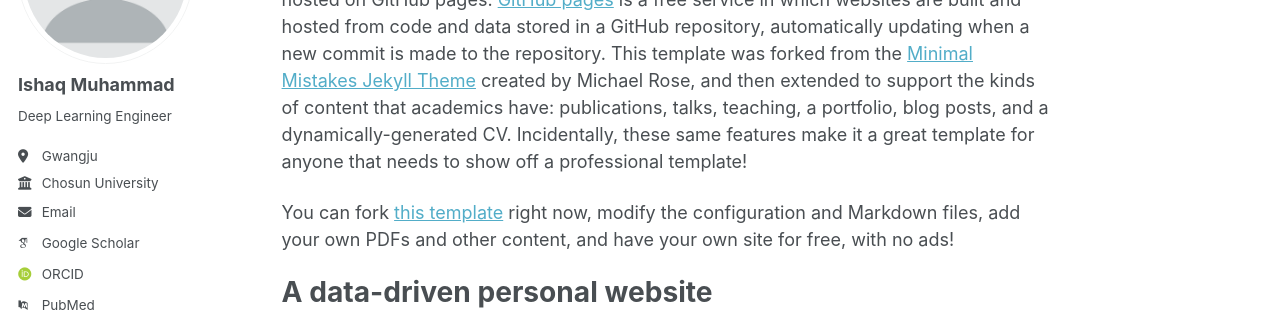
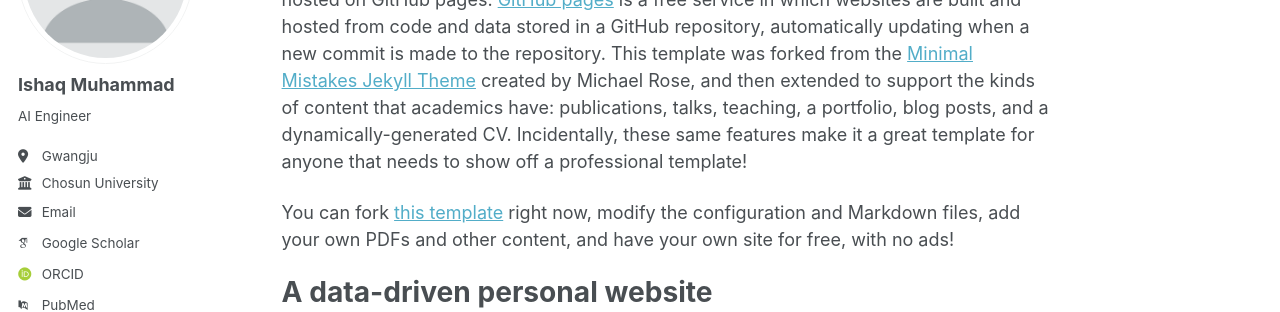
Before and after one commit to IshaqMKhan/IshaqMKhan.github.io, a Jekyll site: the page built from _pages/about.md, in a window 1280 px wide. Shown: the part 210-522 px from the top of the page. Built offline with Jekyll 4.4.1, drawn with Linux system fonts in a browser that asks for light colours; some web fonts are replaced; a script that is not in the unit is left out.

Commit message:
Update _config.yml

```diff
--- a/_config.yml
+++ b/_config.yml
@@ -25,7 +25,7 @@
   avatar           : "profile.png"
   name             : "Ishaq Muhammad"
   pronouns         : # example: "she/her"
-  bio              : "Deep Learning Engineer"
+  bio              : "AI Engineer"
   location         : "Gwangju"
   employer         : "Chosun University"
   uri              : # URL
```
